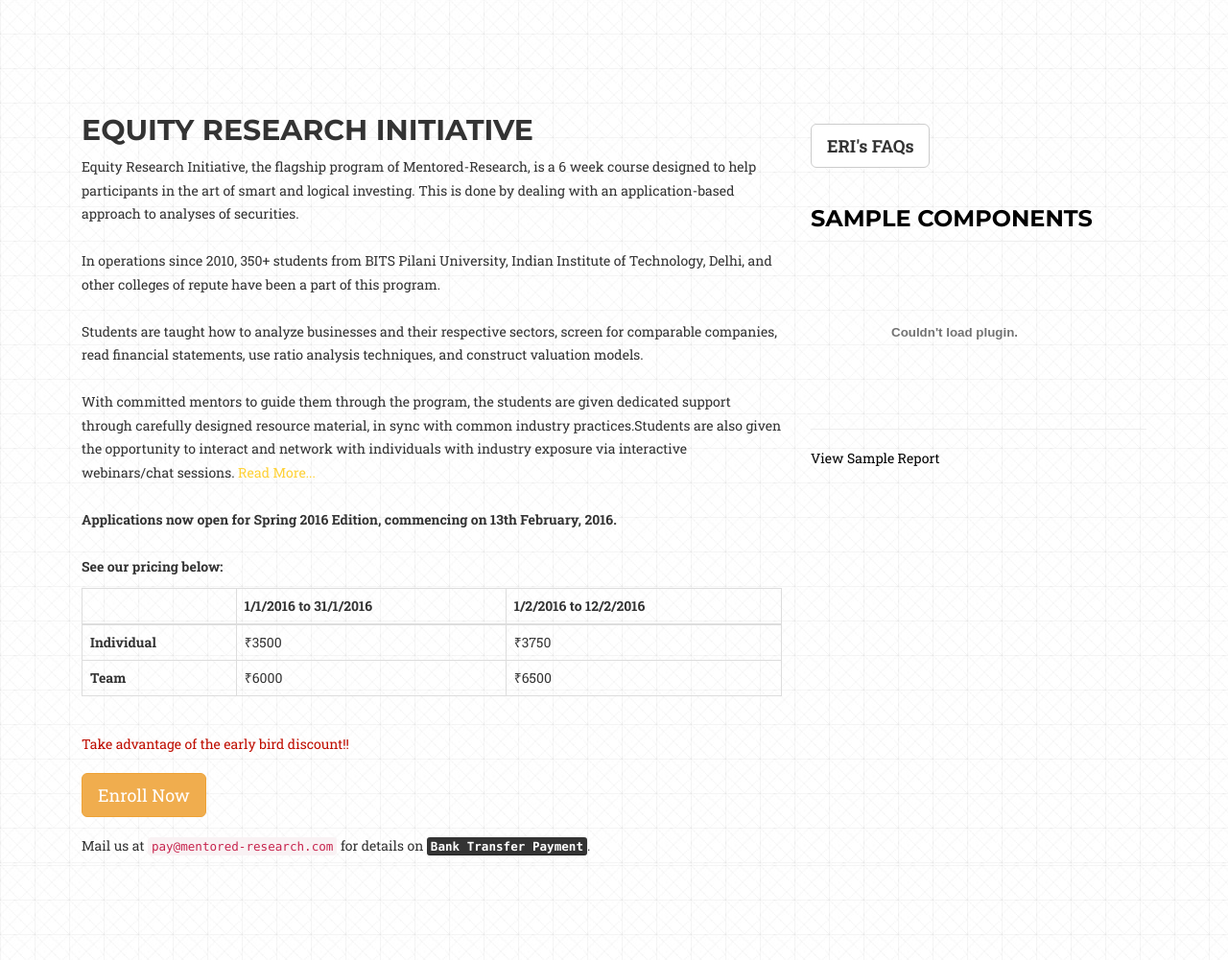
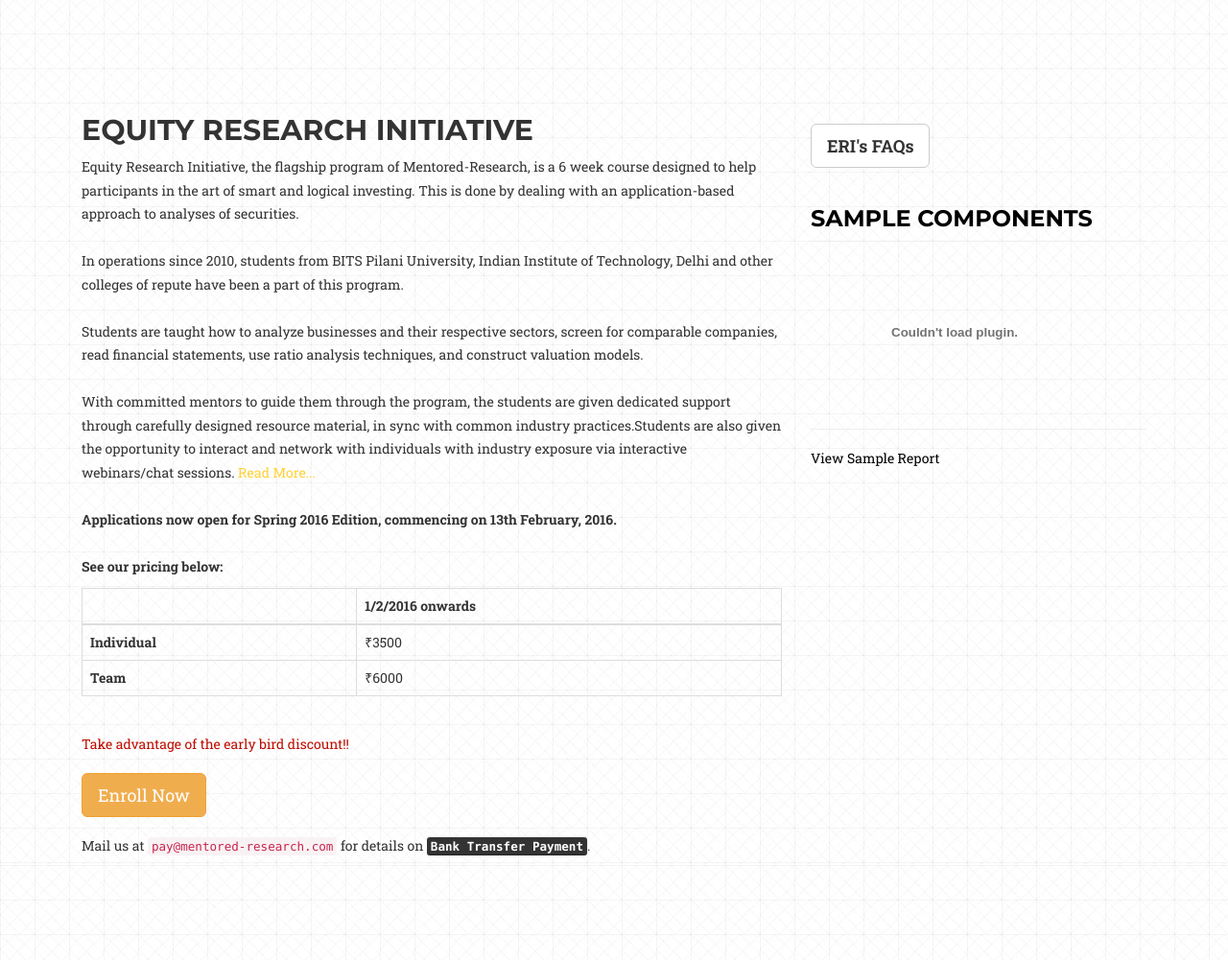
Before and after one commit to amritesh09/alfred, a PHP site: page / in a window 1280 px wide. Shown: the part 632-1633 px from the top of the page at 96% size. Run offline with PHP 8.4, Linux system fonts and the light colour scheme; some libraries are stand-ins or nearby versions; some web fonts are replaced.

Commit message:
Changed the discount options till date.

```diff
--- a/index.php
+++ b/index.php
@@ -516,7 +516,7 @@
 				<p>
 					Equity Research Initiative, the flagship program of Mentored-Research, is a 6 week course designed to help participants in the art of smart and logical investing. This is done by dealing with an application-based approach to analyses of securities.
 					<br /><br />
-					In operations since 2010, 350+ students from BITS Pilani University, Indian Institute of Technology, Delhi, and other colleges of repute have been a part of this program.
+					In operations since 2010, students from BITS Pilani University, Indian Institute of Technology, Delhi and other colleges of repute have been a part of this program.
 					<br /><br />
 					Students are taught how to analyze businesses and their respective sectors, screen for comparable companies, read financial statements, use ratio analysis techniques, and construct valuation models.
 					<br /><br />
@@ -533,20 +533,17 @@
                    		<thead>
 	                   		<tr>
 	                   			<th></th>
-	                   			<th>1/1/2016 to 31/1/2016</th>
-	                   			<th>1/2/2016 to 12/2/2016</th>
+	                   			<th>1/2/2016 onwards</th>
 	                   		</tr>
                    		</thead>
                    		<tbody>
                    			<tr>
                    				<td><b>Individual</b></td>
                    				<td>₹3500</td>
-                   				<td>₹3750</td>
                    			</tr>
                    			<tr>
                    				<td><b>Team</b></td>
                    				<td>₹6000</td>
-                   				<td>₹6500</td>
                    			</tr>
                    		</tbody>
                    	</table>
```
